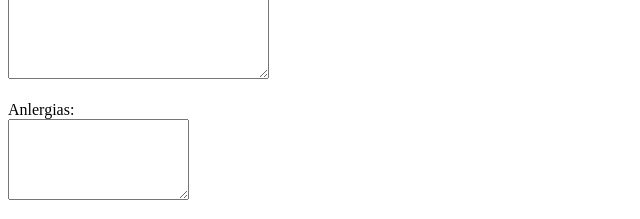
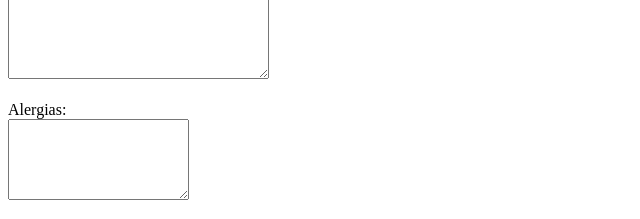
Before and after one commit to Matheo-Logrono/Hospital-PUCE, a plain HTML site: page pages/historial.html in a window 1280 px wide. Shown: the part 745-964 px from the top of the page, 0-640 px from the left. Drawn offline with Linux system fonts and the light colour scheme.

Commit message:
Deber Finalizado

```diff
--- a/pages/historial.html
+++ b/pages/historial.html
@@ -126,7 +126,7 @@
         <br><br>
 
         <label for="alergias">
-            Anlergias:
+            Alergias:
         </label>
         <br>
 
```
